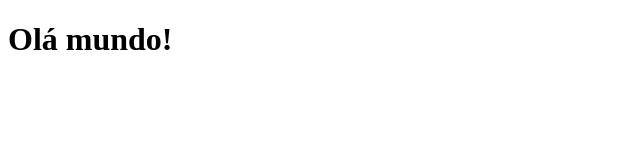
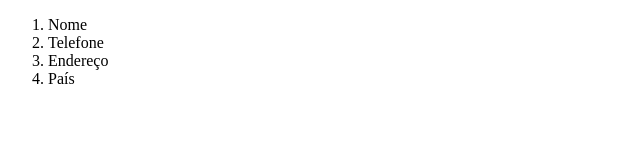
Before and after one commit to Start-2024/front-end, a plain HTML site: page index.html in a window 1280 px wide. Shown: the whole page, without its empty margins (0-640 px from the left). Drawn offline with Linux system fonts and the light colour scheme.

Commit message:
adicionando lista

```diff
--- a/index.html
+++ b/index.html
@@ -7,6 +7,18 @@
     <link rel="stylesheet" href="css/style.css">
 </head>
 <body>
-    <h1>Olá mundo!</h1>
+    <html>
+<head>
+</head>
+
+<body>
+<ol>
+<li>Nome</li>
+<li>Telefone</li>
+<li>Endereço</li>
+<li>País</li>
+</ol>
 </body>
 </html>
+</body>
+</html>
```
